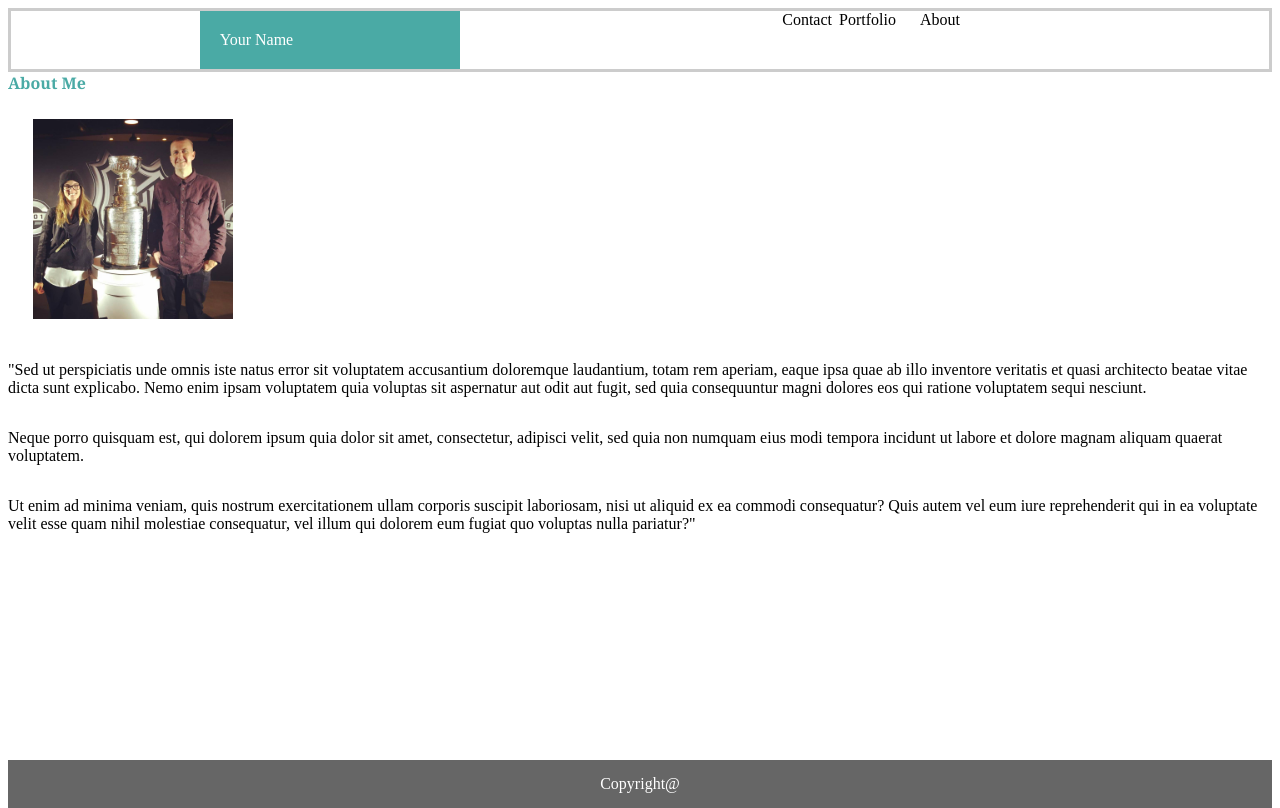
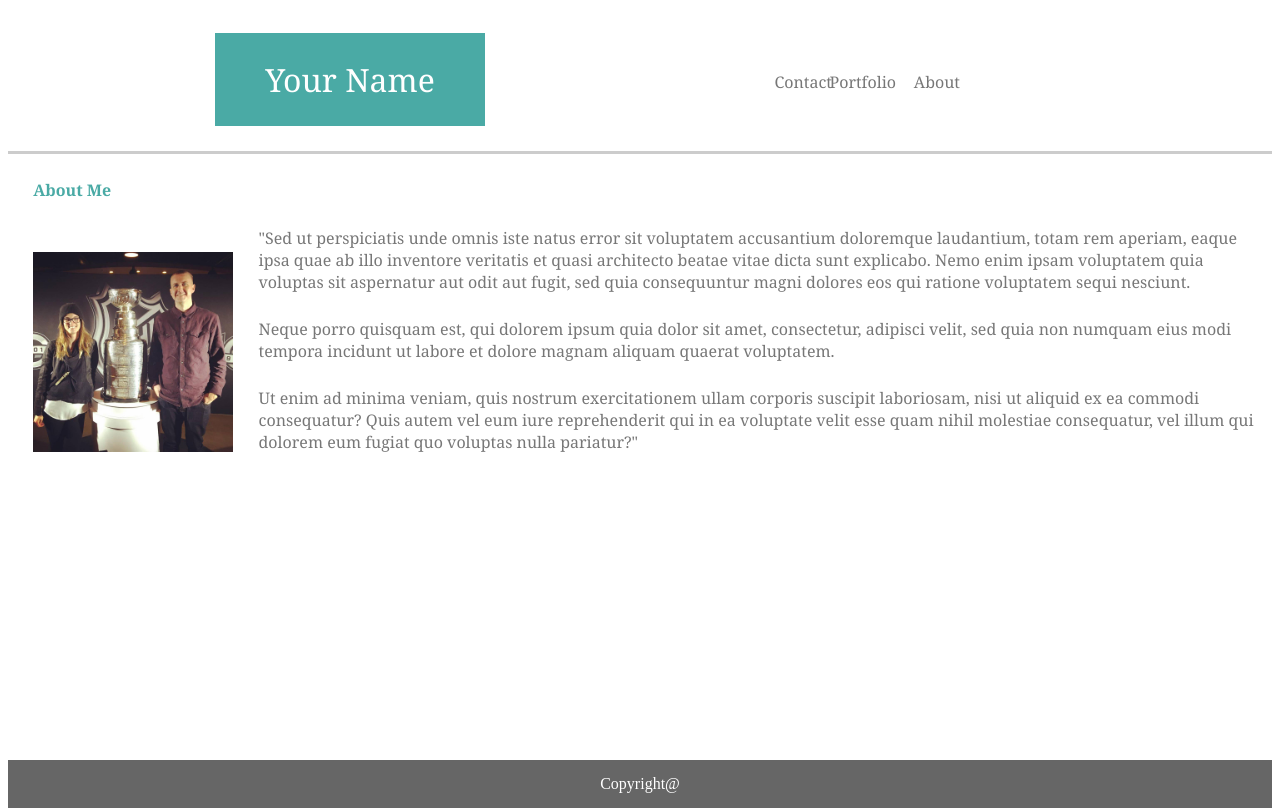
Before and after one commit to bwarner88/Basic-Portfolio, a plain HTML site: page index.html in a window 1280 px wide. Drawn offline with Linux system fonts and the light colour scheme.

Commit message:
added work to header

```diff
--- a/assets/css/style.css
+++ b/assets/css/style.css
@@ -1,58 +1,82 @@
+/* <! Header styles> */
+
 .header {
     background-color: #ffffff;
-    border-style: solid;
+    border-bottom: solid;
     border-color: #cccccc;
     margin: 0;
+    padding: 25px;
 }
 
+.your-name {
+    background-color: #4aaaa5;
+    font-family: 'Georgia', Times, Times New Roman, serif;
+    color: #ffffff;
+    font-size: 24pt;
+    text-align: center;
+    padding:25px;
+    width: 220px;
+    margin-left: 15%;
+    float: left;
+    overflow: auto;
+}
+
+.contact {
+    float: right;
+    position: absolute;
+    right: 35%;
+    margin-top: 3%;
+    font-family: 'Georgia', Times, Times New Roman, serif;
+    color: #777777;
+}
+
+.portfolio {
+    float: right;
+    position: absolute;
+    right: 30%;
+    margin-top: 3%;
+    font-family: 'Georgia', Times, Times New Roman, serif;
+    color: #777777;
+}
+
+.about {
+    float: right;
+    position: absolute;
+    right: 25%;
+    margin-top: 3%;
+    font-family: 'Georgia', Times, Times New Roman, serif;
+    color: #777777;
+}
+
+
+/* <! Start of styling for body> */
+
 #container {
-    width: 960px;
-    border-style: solid;
-    border-color: #dddddd
+    height: 499px;
+    width: 958px;
 
 }
 
 #about-me {
     color: #4aaaa5;
     font-family: 'Georgia', Times, Times New Roman, serif;
+    margin: 2%;
+
 }
 
 #pic {
     float: left;
     margin: 2%;
-    clear: right;
+    overflow: auto;
 }
 
 p {
-    float: left;
+    font-family: 'Georgia', Times, Times New Roman, serif;
+    color: #777777;
+    margin-top: 2%;
 }
 
-.your-name {
-    background-color: #4aaaa5;
-    padding: 20px;
-    color: #ffffff;
-    width: 220px;
-    margin-left: 15%;
-    float: left;
-}
 
-.about {
-    float: right;
-    position: absolute;
-    right: 25%
-}
-
-.portfolio {
-    float: right;
-    position: absolute;
-    right: 30%;
-}
-
-.contact {
-    float: right;
-    position: absolute;
-    right: 35%;
-}
 
 html, body {
     height: 100%;
@@ -61,6 +85,9 @@ html, body {
     display: flex;
     flex-direction: column;
   }
+
+ /* <! sticky footer> */
+
   .content {
     flex: 1 0 auto;
   }
```
Also changed, not shown: index.html (+4 -0 lines).
